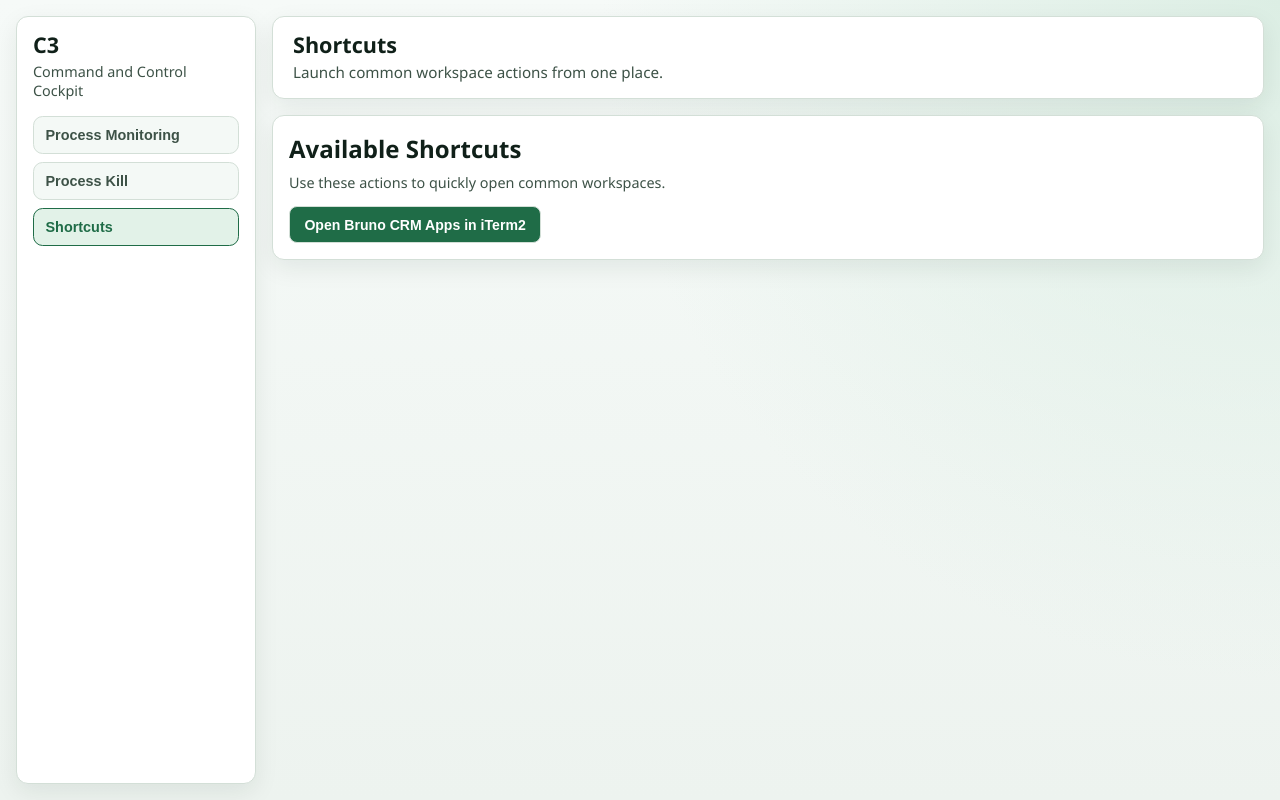
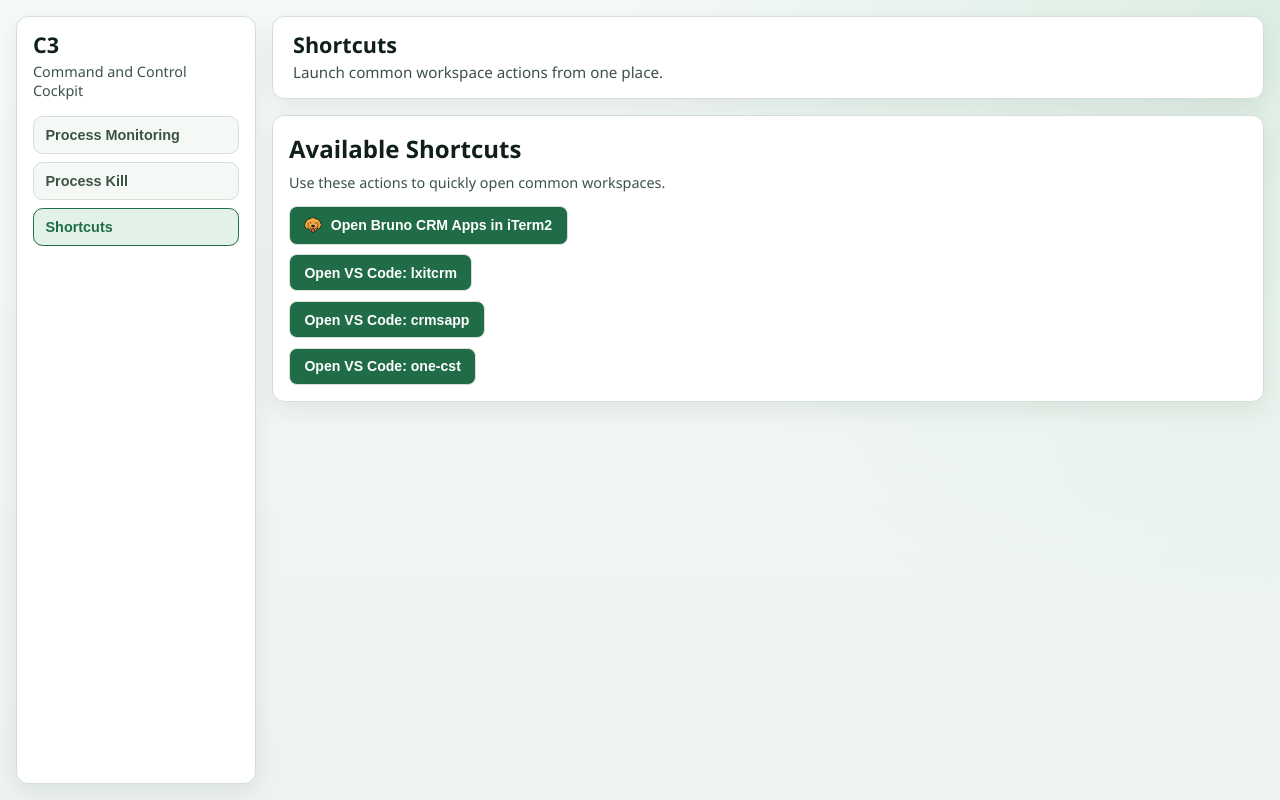
Before and after one commit to Lorenzo603/c3, a React (Vite) app: page / in a window 1280 px wide. Both pictures are taken after a click on the button "Shortcuts". Built offline with nearby package versions, Linux system fonts and the light colour scheme.

Commit message:
Added more shortcuts and bruno icon

```diff
--- a/src/renderer/features/shortcuts/ShortcutsPage.tsx
+++ b/src/renderer/features/shortcuts/ShortcutsPage.tsx
@@ -1,12 +1,44 @@
 import { useMemo, useState } from 'react';
+import type { ShortcutId } from '../../../shared/process';
 import { createShortcutsGateway, type ShortcutsGateway } from './services/shortcutsGateway';
 
 export interface ShortcutsPageProps {
   gateway?: ShortcutsGateway;
 }
 
+interface ShortcutDefinition {
+  id: ShortcutId;
+  label: string;
+  launchingLabel: string;
+  iconPath?: string;
+}
+
+const SHORTCUTS: ShortcutDefinition[] = [
+  {
+    id: 'open-bruno-crmapps',
+    label: 'Open Bruno CRM Apps in iTerm2',
+    launchingLabel: 'Launching Bruno CRM Apps...',
+    iconPath: '/process-logos/bruno.png'
+  },
+  {
+    id: 'open-vscode-lxitcrm',
+    label: 'Open VS Code: lxitcrm',
+    launchingLabel: 'Opening VS Code: lxitcrm...'
+  },
+  {
+    id: 'open-vscode-crmsapp',
+    label: 'Open VS Code: crmsapp',
+    launchingLabel: 'Opening VS Code: crmsapp...'
+  },
+  {
+    id: 'open-vscode-one-cst',
+    label: 'Open VS Code: one-cst',
+    launchingLabel: 'Opening VS Code: one-cst...'
+  }
+];
+
 export function ShortcutsPage({ gateway }: ShortcutsPageProps) {
-  const [isLaunchingCrmApps, setIsLaunchingCrmApps] = useState(false);
+  const [pendingShortcutId, setPendingShortcutId] = useState<ShortcutId | null>(null);
   const [feedbackMessage, setFeedbackMessage] = useState<string>('');
 
   const effectiveGateway = useMemo(
@@ -14,13 +46,13 @@ export function ShortcutsPage({ gateway }: ShortcutsPageProps) {
     [gateway]
   );
 
-  async function handleLaunchBrunoCrmAppsShortcut() {
-    setIsLaunchingCrmApps(true);
+  async function handleLaunchShortcut(shortcutId: ShortcutId) {
+    setPendingShortcutId(shortcutId);
     setFeedbackMessage('');
 
     try {
       const result = await effectiveGateway.launchShortcut({
-        shortcutId: 'open-bruno-crmapps'
+        shortcutId
       });
       setFeedbackMessage(result.message);
     } catch (error) {
@@ -28,7 +60,7 @@ export function ShortcutsPage({ gateway }: ShortcutsPageProps) {
         error instanceof Error ? error.message : 'Unable to launch shortcut.'
       );
     } finally {
-      setIsLaunchingCrmApps(false);
+      setPendingShortcutId(null);
     }
   }
 
@@ -41,20 +73,32 @@ export function ShortcutsPage({ gateway }: ShortcutsPageProps) {
         </p>
 
         <ul className="shortcuts-button-list" aria-label="Shortcut actions">
-          <li>
+          {SHORTCUTS.map((shortcut) => {
+            const isLaunching = pendingShortcutId === shortcut.id;
+
+            return (
+              <li key={shortcut.id}>
                 <button
                   type="button"
                   className="shortcuts-action-button"
-              disabled={isLaunchingCrmApps}
+                  disabled={pendingShortcutId !== null}
                   onClick={() => {
-                void handleLaunchBrunoCrmAppsShortcut();
+                    void handleLaunchShortcut(shortcut.id);
                   }}
                 >
-              {isLaunchingCrmApps
-                ? 'Launching Bruno CRM Apps...'
-                : 'Open Bruno CRM Apps in iTerm2'}
+                  {shortcut.iconPath ? (
+                    <img
+                      className="shortcuts-action-icon"
+                      src={shortcut.iconPath}
+                      alt=""
+                      aria-hidden="true"
+                    />
+                  ) : null}
+                  <span>{isLaunching ? shortcut.launchingLabel : shortcut.label}</span>
                 </button>
               </li>
+            );
+          })}
         </ul>
 
         {feedbackMessage ? <p className="shortcuts-message">{feedbackMessage}</p> : null}
--- a/src/renderer/styles/shortcuts.css
+++ b/src/renderer/styles/shortcuts.css
@@ -35,10 +35,20 @@
   border-radius: 0.5rem;
   background: var(--brand);
   color: #fff;
+  display: inline-flex;
+  align-items: center;
+  gap: 0.55rem;
   padding: 0.6rem 0.9rem;
   font-size: 0.88rem;
   font-weight: 600;
   cursor: pointer;
+}
+
+.shortcuts-action-icon {
+  width: 1.1rem;
+  height: 1.1rem;
+  object-fit: contain;
+  flex-shrink: 0;
 }
 
 .shortcuts-action-button:disabled {
--- a/src/shared/process.ts
+++ b/src/shared/process.ts
@@ -6,7 +6,11 @@ export const IPC_CHANNELS = {
   launchShortcut: 'c3:launch-shortcut'
 } as const;
 
-export type ShortcutId = 'open-bruno-crmapps';
+export type ShortcutId =
+  | 'open-bruno-crmapps'
+  | 'open-vscode-lxitcrm'
+  | 'open-vscode-crmsapp'
+  | 'open-vscode-one-cst';
 
 export type ProcessStatus =
   | 'running'
```
Also changed, not shown: src/main/main.ts (+55 -12 lines), src/renderer/public/process-logos/bruno.png (added), 1 other file (tests, documents, lock files or other folders). Lines whose indentation alone changed are shown as unchanged.
